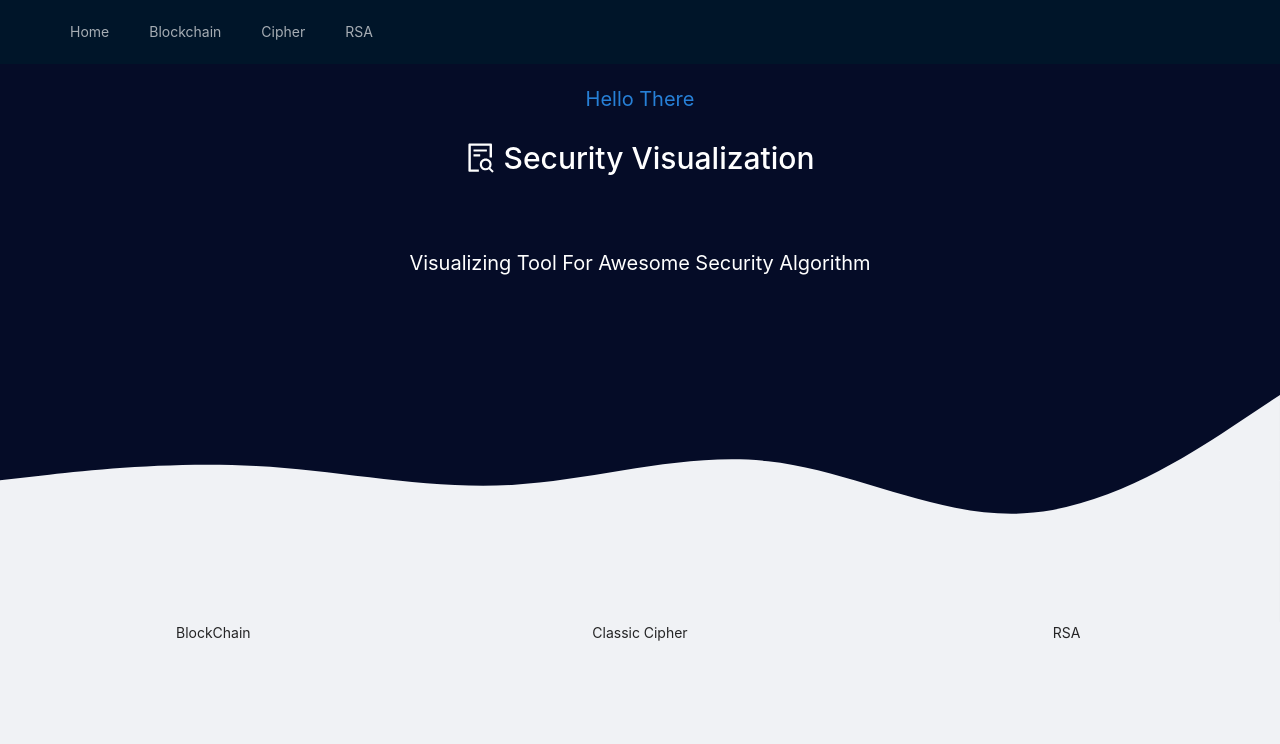
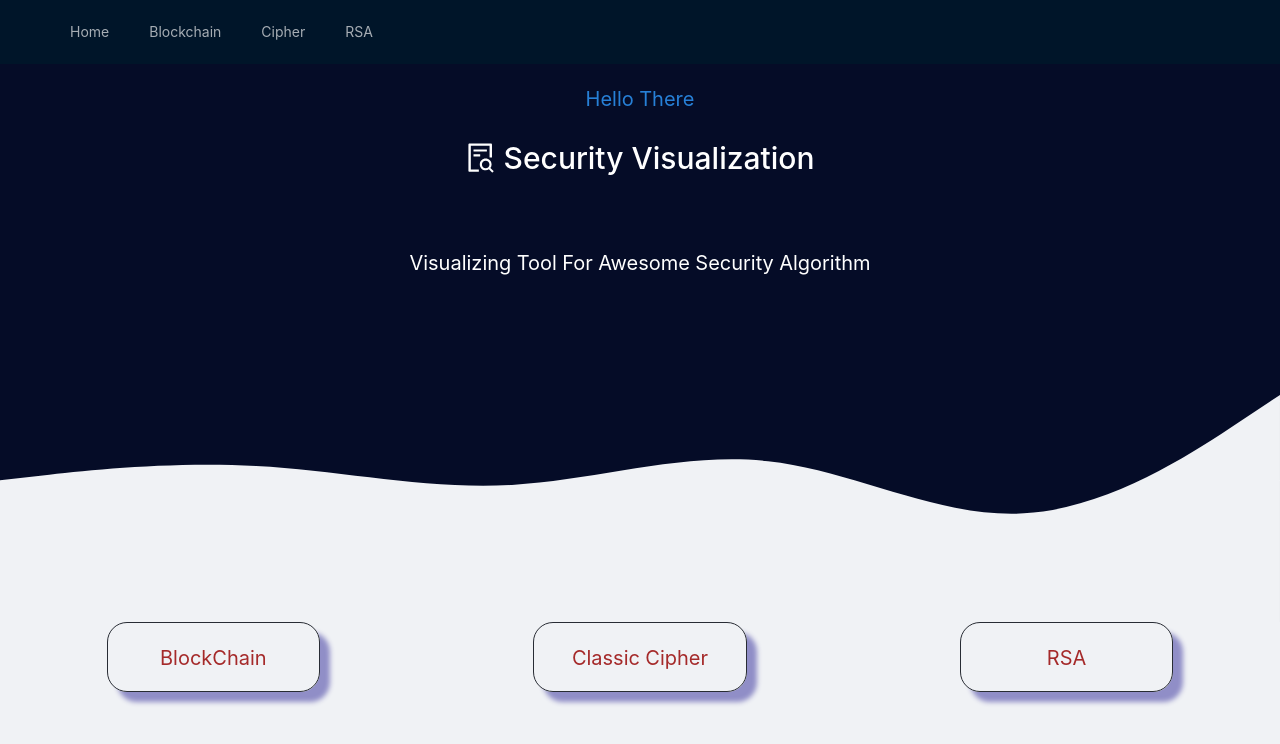
Before and after one commit to MrOttimista/security-visualization, a React (Create React App) app: page / in a window 1280 px wide. Shown: the top 744 px of the page. Built offline with nearby package versions, Linux system fonts and the light colour scheme.

Commit message:
enhnacce: add card styles

```diff
--- a/src/App.css
+++ b/src/App.css
@@ -36,3 +36,29 @@
     transform: rotate(360deg);
   }
 }
+
+.card{
+  font-size: 20px;
+  border: #282c34 solid 1px;
+  border-radius: 20px;
+  height: 70px;
+  line-height: 70px;
+  color:brown;
+  box-shadow:10px 10px 5px #908ec7;
+  text-align: center;
+  margin:auto;
+
+}
+.card:hover{
+  background-color: white;
+  animation: cardHover  1s linear;
+}
+
+@keyframes cardHover {
+  from {
+    transform: scale(1);
+  }
+  to {
+    transform: scale(1.1);
+  }
+}
```
